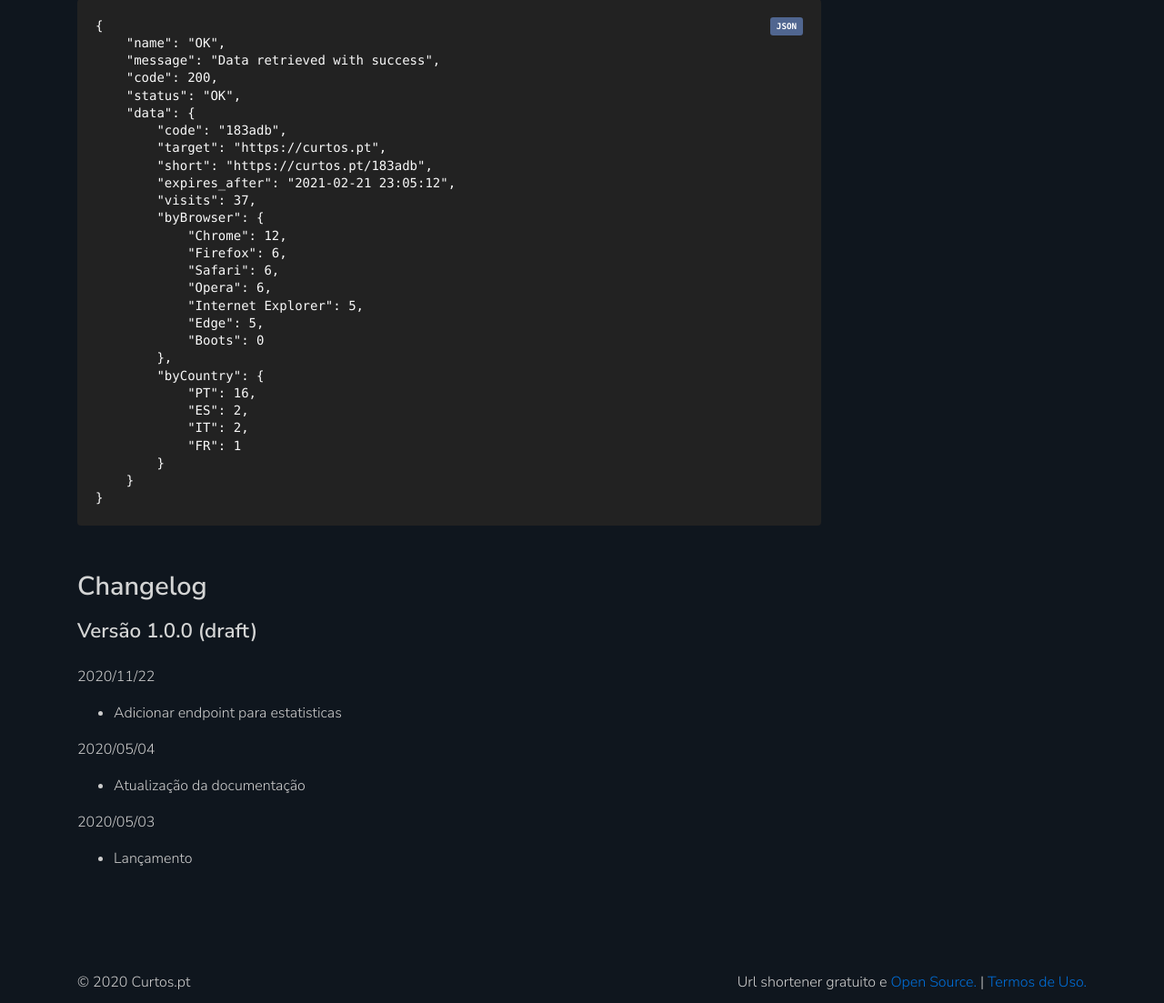
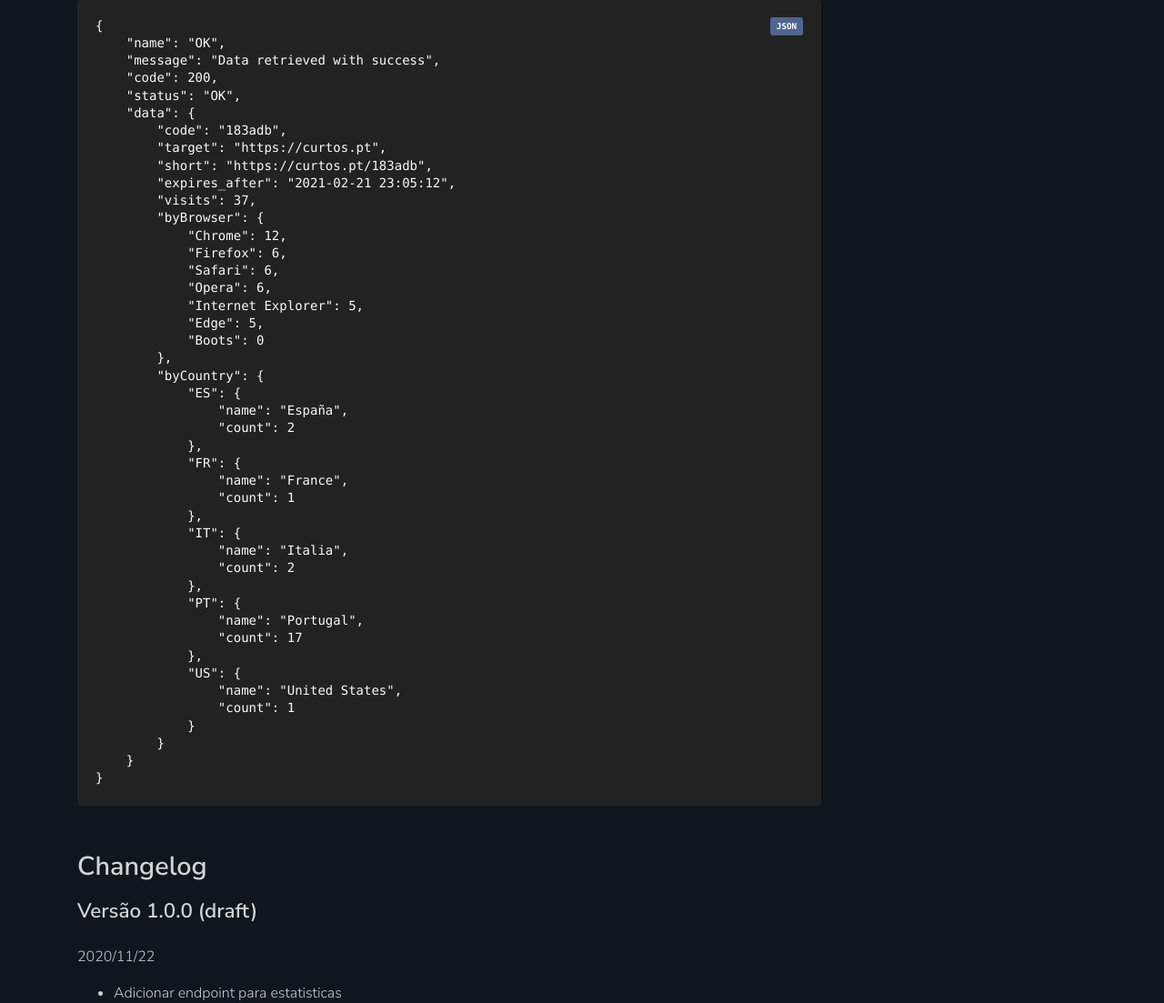
Before and after one commit to lmribeiro/curtos.pt, a Yii app: the page made by views/site/api.php in a window 1280 px wide. Shown: the part 3030-4133 px from the top of the page at 91% size. Run offline with PHP 8.4 and a stand-in for Yii, Linux system fonts and the light colour scheme; the template is opened without the code that fills it, so the values that code supplies are empty; some libraries are stand-ins or nearby versions.

Commit message:
Update countries sort and documentation

```diff
--- a/models/Link.php
+++ b/models/Link.php
@@ -125,7 +125,7 @@ class Link extends \yii\db\ActiveRecord
                 $countries[$stat->country_code]['count']++;
             }
         }
-        arsort($countries);
+        ksort($countries);
         return $countries;
     }
 }
--- a/views/site/_api/endpoints.php
+++ b/views/site/_api/endpoints.php
@@ -105,10 +105,26 @@ Host: https://curtos.pt</code></pre>
             "Boots": 0
         },
         "byCountry": {
-            "PT": 16,
-            "ES": 2,
-            "IT": 2,
-            "FR": 1
+            "ES": {
+                "name": "España",
+                "count": 2
+            },
+            "FR": {
+                "name": "France",
+                "count": 1
+            },
+            "IT": {
+                "name": "Italia",
+                "count": 2
+            },
+            "PT": {
+                "name": "Portugal",
+                "count": 17
+            },
+            "US": {
+                "name": "United States",
+                "count": 1
+            }
         }
     }
 }</code></pre>
```
